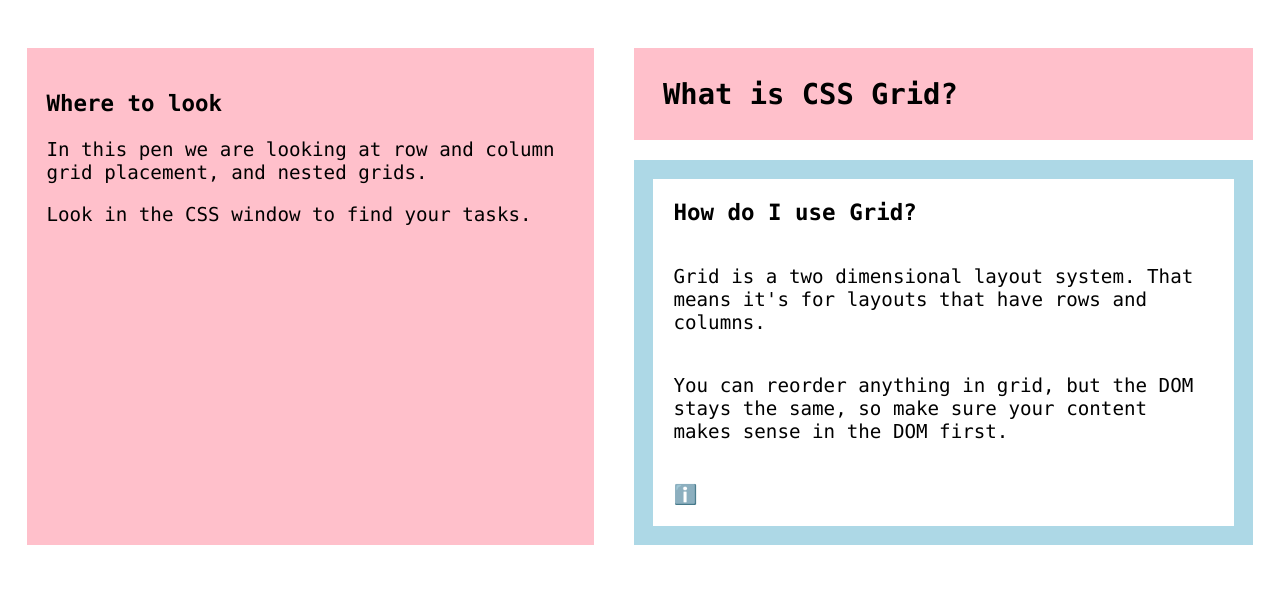
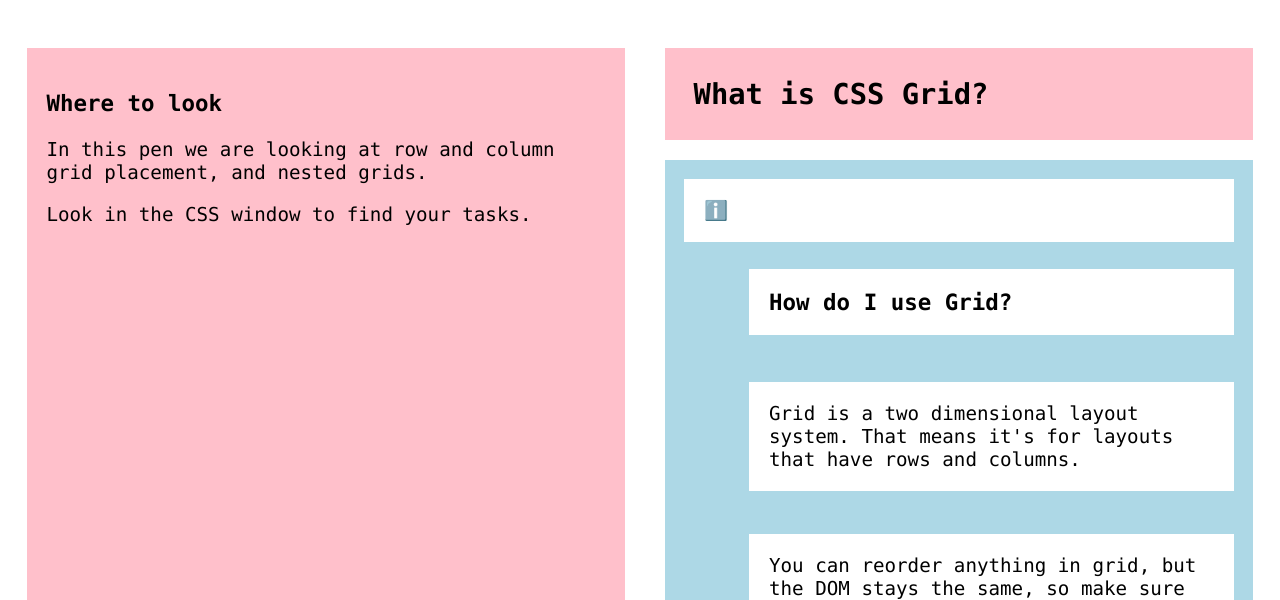
Before and after one commit to bazmurphy/html-css-grid-exercises, a plain HTML site: page 02/index.html in a window 1280 px wide. Shown: the part 114-714 px from the top of the page. Drawn offline with Linux system fonts and the light colour scheme.

Commit message:
02 complete

```diff
--- a/02/style.css
+++ b/02/style.css
@@ -17,7 +17,7 @@ main section {
   /* you can grid inside a grid
   TASK ONE
   Turn on the grid and go to TASK TWO */
-/*   display: grid; */
+  display: grid;
   gap: 5px 15px;
   grid-template-columns: 50px 1fr 1fr;
   grid-template-rows: repeat(3, 1fr);
@@ -26,22 +26,31 @@ main section {
 section * {
   grid-column: 2/4;
   background: white;
-  /* you can still use margin and padding if you like, but a bit like flexbox, some interesting things happen.*/
+  /* you can still use margin and padding if you like,
+  but a bit like flexbox, some interesting things happen.*/
   padding: 20px;
   /*TASK TWO
-   tip! margin rules go around the clock so:
-   margin: top right bottom left;
-  These blocks are pinned to the top right. Change the margin rules to "pin" the grid cell to the bottom left. Now try pinning to all the sides, and none. Now remove the margin rules completely and move to TASK THREE. */
- margin: 0 0 auto auto;
+  tip! margin rules go around the clock so:
+  margin: top right bottom left;
+  These blocks are pinned to the top right.
+  Change the margin rules to "pin" the grid cell to the bottom left.
+  Now try pinning to all the sides, and none.
+  Now remove the margin rules completely and move to TASK THREE. */
+  /* margin: 0 0 auto auto; */
+  /* margin: auto auto 0 0; */
+  /* margin: 0 0 0 0; */
+  /* margin: auto auto auto auto; */
+  margin: none;
 }
 
 section .emoji {
   /* TASK THREE
-  Here the info icon is placed in the first grid cell. Change the placement so it takes up the whole top row. */
-  grid-column: 1 / span 1;
-  grid-row: 1/ span 1;
+  Here the info icon is placed in the first grid cell.
+  Change the placement so it takes up the whole top row. */
+  grid-column: 1 / -1;
+  grid-row: 1 / -1;
+}
 
-}
 main aside {
   grid-area: aside;
   background: pink;
```
